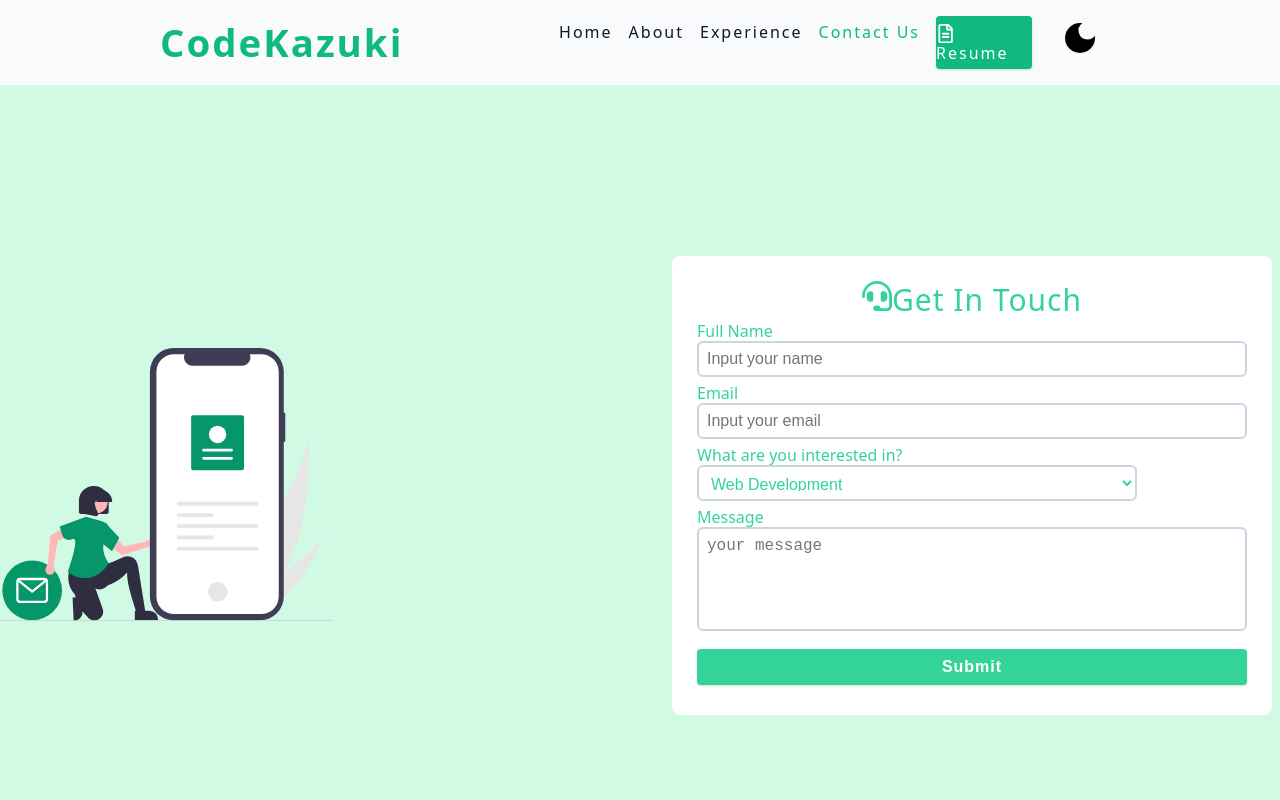
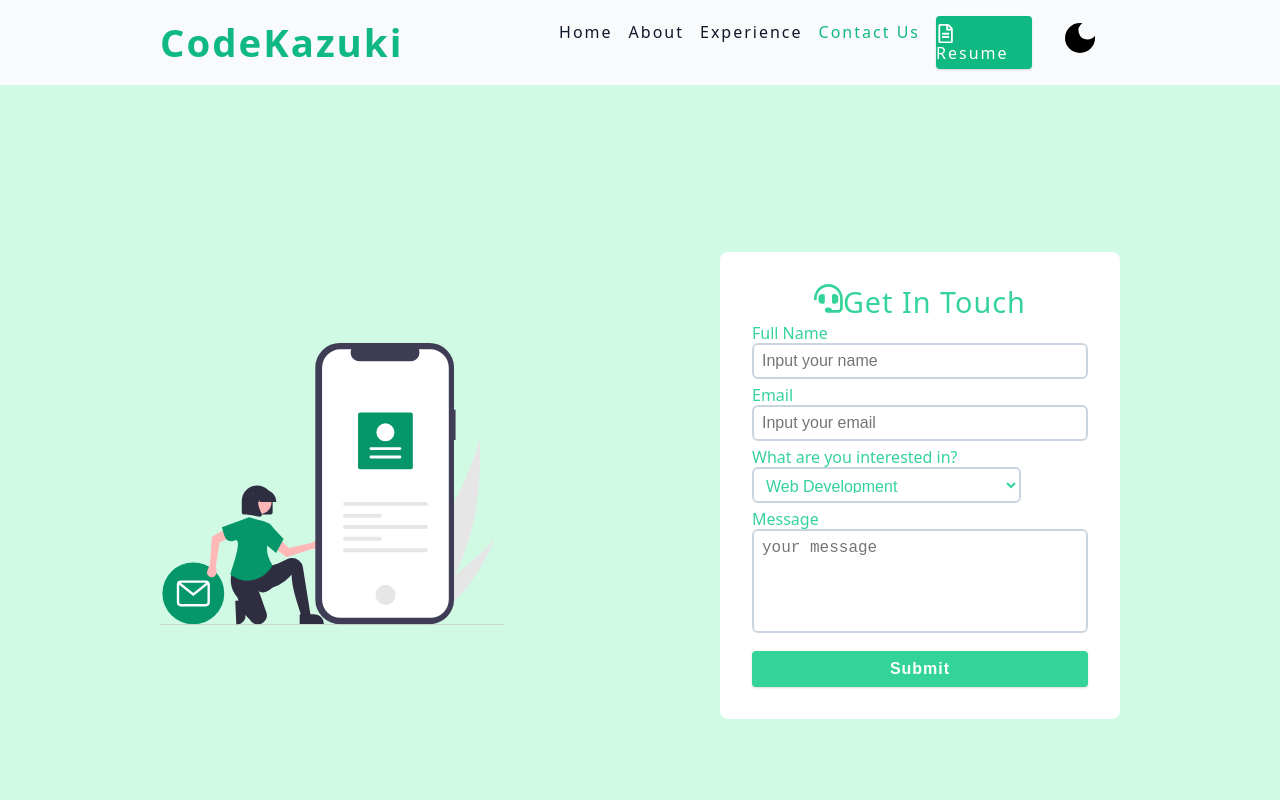
Before and after one commit to Codekazuki/devKazuki, a React (Vite) app: page /contactus in a window 1280 px wide. Shown: the top 800 px of the page. Built offline with nearby package versions, Linux system fonts and the light colour scheme.

Commit message:
new sprint

```diff
--- a/src/index.css
+++ b/src/index.css
@@ -319,27 +319,33 @@ ul {
 .contact {
   display: flex;
   justify-content: center;
+  align-items: center;
   background-color: var(--primary-100);
-  align-items: center;
   min-height: 100vh;
+  padding: 2rem;
+}
+.contact img {
+  max-width: 100%;
+  height: auto;
+  margin-left: 8rem;
 }
 .dark-theme .contact {
   background: transparent;
 }
 form {
   background-color: var(--white);
-  max-width: 600px;
+  max-width: 400px;
   width: 100%;
-  padding: 25px 25px 30px;
+  padding: 2rem;
   border-radius: 8px;
   color: var(--primary-400);
-  margin: 8px;
+  margin-right: 8rem;
 }
 .dark-theme form {
   color: var(--grey-900);
 }
 form h1 {
-  font-size: 30px;
+  font-size: 1.8rem;
   text-align: center;
 }
 form .input-box {
```
